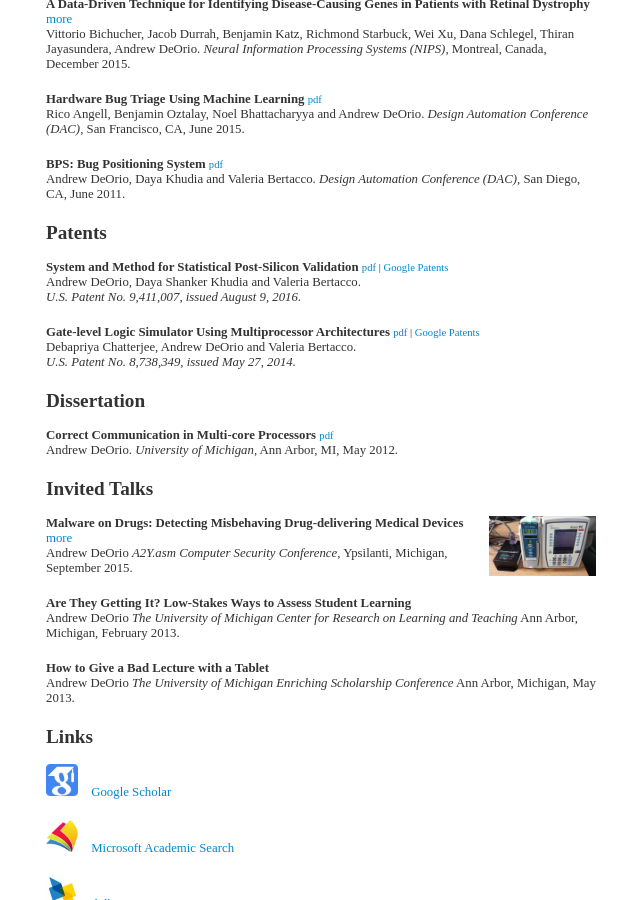
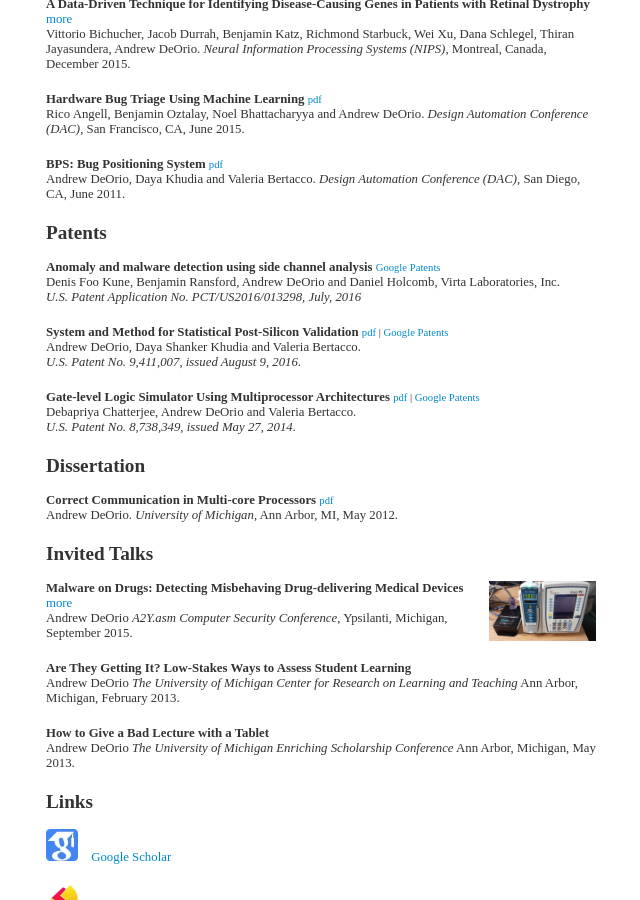
Before and after one commit to awdeorio/andrewdeorio.com, a Jekyll site: the page built from research/index.html, in a window 1280 px wide and 900 px high, scrolled down 2246 px. Shown: the whole window, without its empty margins (319-959 px from the left). Built offline with Jekyll 4.4.1, drawn with Linux system fonts in a browser that asks for light colours; nearby versions of some CDN libraries.

Commit message:
research += patent application

```diff
--- a/research/index.html
+++ b/research/index.html
@@ -281,6 +281,16 @@ Andrew DeOrio, Daya Khudia and Valeria Bertacco.
 <!---------------------------------------------------------------------------->
 <div class="publication">
 <h2>Patents</h2>
+<b>Anomaly and malware detection using side channel analysis</b>
+<small>
+<!-- <a href="assets/XXX.pdf" target="_blank" >pdf</a> | -->
+<a href="https://www.google.com/patents/WO2016115280A1" target="_blank" >Google Patents</a>
+</small><br>
+Denis Foo Kune, Benjamin Ransford, Andrew DeOrio and Daniel Holcomb, Virta Laboratories, Inc.<br>
+<i>U.S. Patent Application No. PCT/US2016/013298, July, 2016</i>
+</div>
+
+<div class="publication">
 <b>System and Method for Statistical Post-Silicon Validation</b>
 <small>
 <a href="assets/US9411007.pdf" target="_blank" >pdf</a> |
```
